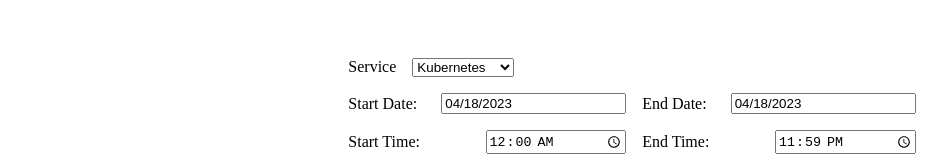
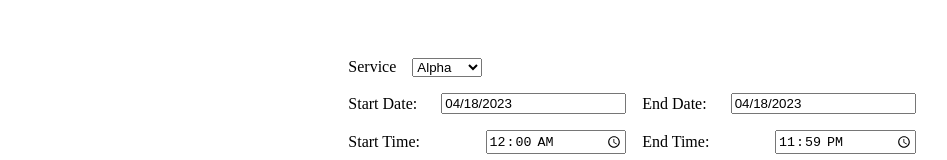
Before and after one commit to LAVANYARAMYA/API-UI, a React (Create React App) app in the folder ui_code/: page / in a window 1280 px wide. Shown: the top 160 px of the page, without its empty margins (16-963 px from the left). Built offline with nearby package versions, Linux system fonts and the light colour scheme.

Commit message:
Changed the service as Alpha, Beta and Gamma

```diff
--- a/ui_code/src/App.js
+++ b/ui_code/src/App.js
@@ -239,9 +239,9 @@ const handleSelectChange = (event) => {
       <br />
       <label>Service</label>
       <select value={service} onChange={handleSelectChange} style={{ marginLeft: '0.5rem' }}>
-        <option value="Kubernetes"> Kubernetes</option>
-        <option value="Kibana">Kibana</option>
-        <option value="elasticsearch-master">Elasticsearch</option>
+        <option value="Alpha"> Alpha</option>
+        <option value="Beta">Beta</option>
+        <option value="Gamma">Gamma</option>
       </select>
 
       <div className="row">
```
